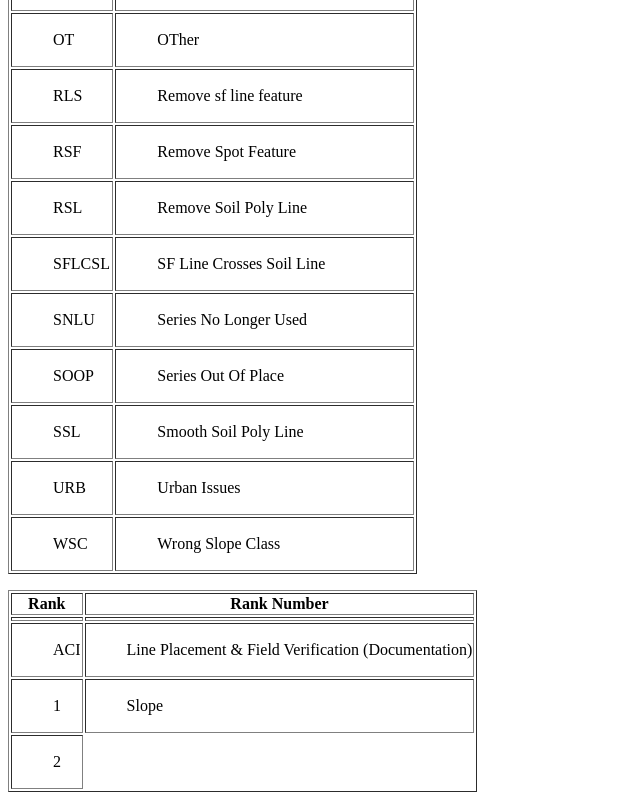
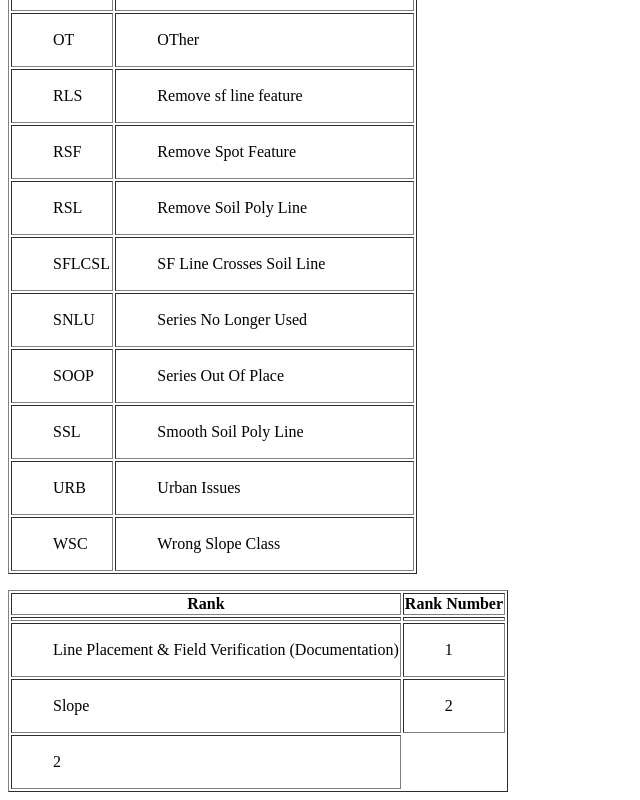
Before and after one commit to alenars/alenars.github.io, a plain HTML site: page index.html in a window 1280 px wide. Shown: the part 1500-2300 px from the top of the page, without its empty margins (0-640 px from the left). Drawn offline with Linux system fonts and the light colour scheme.

Commit message:
Update index.html

```diff
--- a/index.html
+++ b/index.html
@@ -280,18 +280,18 @@ p {color:butterfly blue;}
   </tr>
   <tr>
    <td>
- <ul>ACI
+ <ul>Line Placement & Field Verification (Documentation)
     </ul></td>
    <td>
-  <ul>Line Placement & Field Verification (Documentation)
+  <ul>1
     </ul> </td>
   </tr>
   <tr>
    <td>
-<ul>1
+<ul>Slope
     </ul></td>
    <td>
-     <ul>Slope
+     <ul>2
     </ul></td>
   </tr>
  <tr>
```
